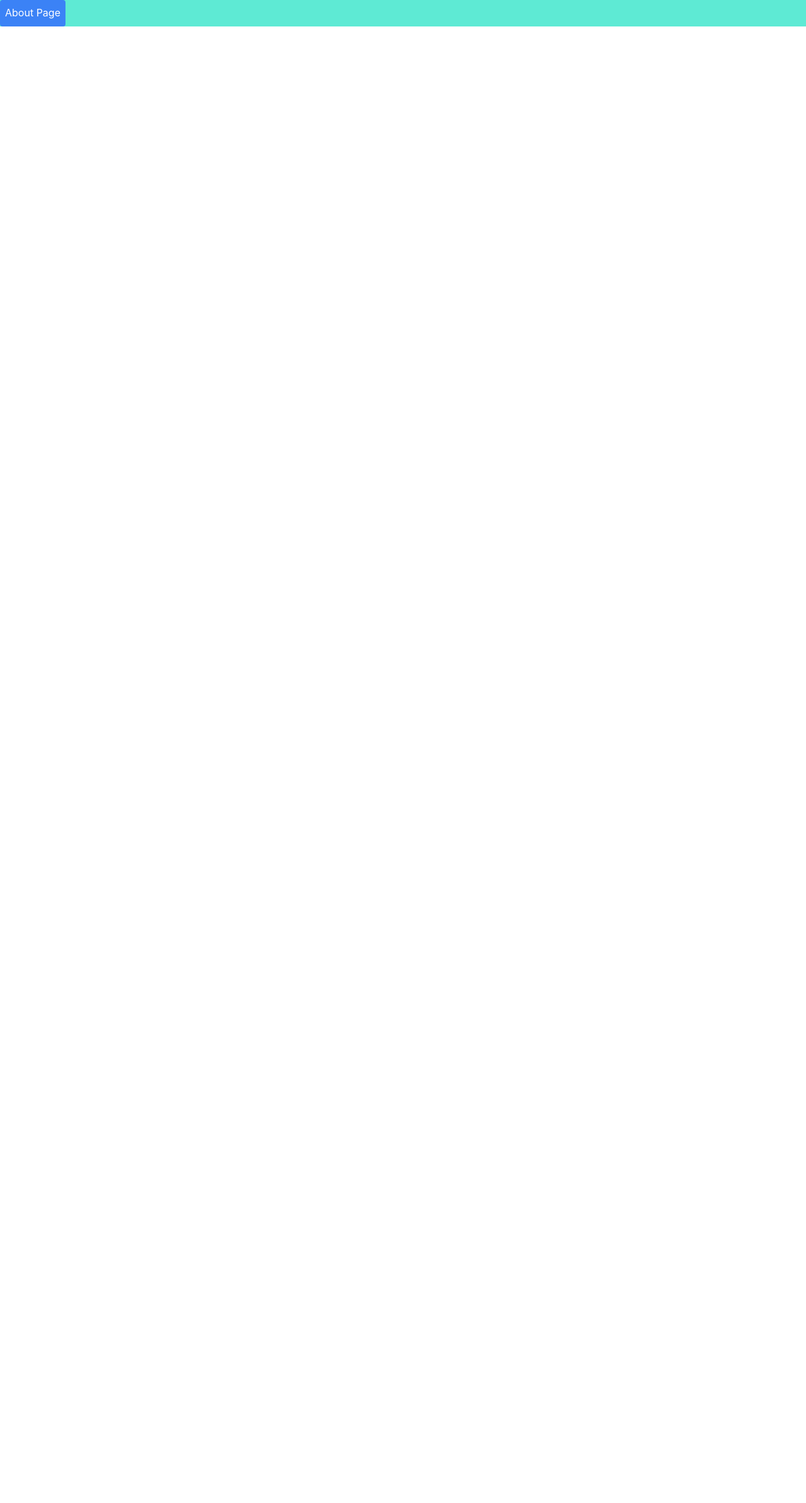
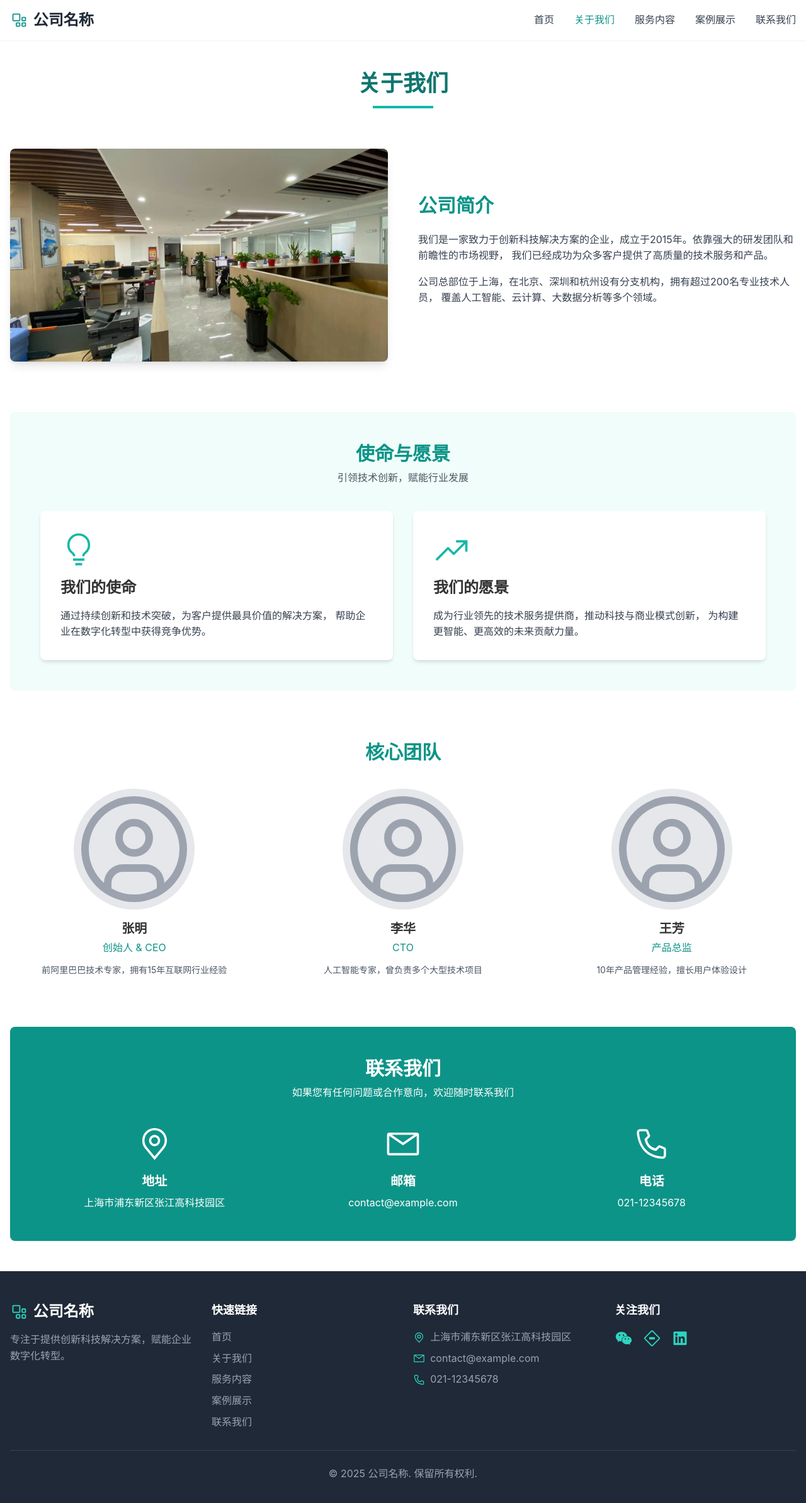
Before and after one commit to yuyanpo/website-nuxt, a Nuxt app: page /about in a window 1280 px wide. Shown: the top 2386 px of the page at 63% size. Before the commit the page ends 800 px from the top, so only its background shows below. Built offline with nearby package versions, Linux system fonts and the light colour scheme.

Commit message:
feat: static html

```diff
--- a/app.vue
+++ b/app.vue
@@ -1,5 +1,7 @@
 <template>
-  <NuxtPage />
+  <NuxtLayout>
+    <NuxtPage />
+  </NuxtLayout>
 </template>
 
 <style>
--- a/components/FooterSection.vue
+++ b/components/FooterSection.vue
@@ -1,67 +1,73 @@
 <template>
-  <footer class="bg-gray-800 text-white">
-    <div class="max-w-7xl mx-auto px-4 sm:px-6 lg:px-8 py-12">
-      <div class="grid grid-cols-1 md:grid-cols-4 gap-8">
+  <footer class="bg-gray-800 text-white py-12">
+    <div class="container mx-auto px-4">
+      <div class="grid grid-cols-4 gap-8">
+        <!-- 公司信息 -->
         <div>
-          <h3 class="text-lg font-bold mb-4">优秀企业</h3>
+          <div class="mb-4">
+            <Logo dark />
+          </div>
           <p class="text-gray-400 mb-4">
-            专注于为企业提供全方位的解决方案，助力企业发展。
+            专注于提供创新科技解决方案，赋能企业数字化转型。
           </p>
-          <div class="flex space-x-4">
-            <a href="#" class="text-gray-400 hover:text-white transition-colors">
-              <span class="i-carbon-logo-wechat text-xl"></span>
+        </div>
+
+        <!-- 快速链接 -->
+        <div>
+          <h3 class="font-bold text-lg mb-4">快速链接</h3>
+          <ul class="space-y-2">
+            <li><NuxtLink to="/" class="text-gray-400 hover:text-teal-400">首页</NuxtLink></li>
+            <li><NuxtLink to="/about" class="text-gray-400 hover:text-teal-400">关于我们</NuxtLink></li>
+            <li><NuxtLink to="/services" class="text-gray-400 hover:text-teal-400">服务内容</NuxtLink></li>
+            <li><NuxtLink to="/cases" class="text-gray-400 hover:text-teal-400">案例展示</NuxtLink></li>
+            <li><NuxtLink to="/contact" class="text-gray-400 hover:text-teal-400">联系我们</NuxtLink></li>
+          </ul>
+        </div>
+
+        <!-- 联系方式 -->
+        <div>
+          <h3 class="font-bold text-lg mb-4">联系我们</h3>
+          <ul class="space-y-2">
+            <li class="flex items-center gap-2">
+              <div class="i-carbon-location text-teal-400"></div>
+              <span class="text-gray-400">上海市浦东新区张江高科技园区</span>
+            </li>
+            <li class="flex items-center gap-2">
+              <div class="i-carbon-email text-teal-400"></div>
+              <span class="text-gray-400">contact@example.com</span>
+            </li>
+            <li class="flex items-center gap-2">
+              <div class="i-carbon-phone text-teal-400"></div>
+              <span class="text-gray-400">021-12345678</span>
+            </li>
+          </ul>
+        </div>
+
+        <!-- 社交媒体 -->
+        <div>
+          <h3 class="font-bold text-lg mb-4">关注我们</h3>
+          <div class="flex gap-4">
+            <a href="#" class="text-teal-400 hover:text-teal-300 text-2xl">
+              <div class="i-carbon-logo-wechat"></div>
             </a>
-            <a href="#" class="text-gray-400 hover:text-white transition-colors">
-              <span class="i-carbon-logo-linkedin text-xl"></span>
+            <a href="#" class="text-teal-400 hover:text-teal-300 text-2xl">
+              <div class="i-carbon-logo-weibo"></div>
             </a>
-            <a href="#" class="text-gray-400 hover:text-white transition-colors">
-              <span class="i-carbon-logo-twitter text-xl"></span>
+            <a href="#" class="text-teal-400 hover:text-teal-300 text-2xl">
+              <div class="i-carbon-logo-linkedin"></div>
             </a>
           </div>
         </div>
-
-        <div>
-          <h3 class="text-lg font-bold mb-4">服务</h3>
-          <ul class="space-y-2">
-            <li><a href="#" class="text-gray-400 hover:text-white transition-colors">数字化转型</a></li>
-            <li><a href="#" class="text-gray-400 hover:text-white transition-colors">市场营销</a></li>
-            <li><a href="#" class="text-gray-400 hover:text-white transition-colors">技术开发</a></li>
-            <li><a href="#" class="text-gray-400 hover:text-white transition-colors">数据分析</a></li>
-          </ul>
-        </div>
-
-        <div>
-          <h3 class="text-lg font-bold mb-4">公司</h3>
-          <ul class="space-y-2">
-            <li><a href="#" class="text-gray-400 hover:text-white transition-colors">关于我们</a></li>
-            <li><a href="#" class="text-gray-400 hover:text-white transition-colors">我们的团队</a></li>
-            <li><a href="#" class="text-gray-400 hover:text-white transition-colors">新闻中心</a></li>
-            <li><a href="#" class="text-gray-400 hover:text-white transition-colors">加入我们</a></li>
-          </ul>
-        </div>
-
-        <div>
-          <h3 class="text-lg font-bold mb-4">联系我们</h3>
-          <ul class="space-y-2 text-gray-400">
-            <li class="flex items-start">
-              <span class="i-carbon-location-filled mr-2 mt-1 flex-shrink-0"></span>
-              <span>北京市朝阳区建国路88号</span>
-            </li>
-            <li class="flex items-start">
-              <span class="i-carbon-phone-filled mr-2 mt-1 flex-shrink-0"></span>
-              <span>+86 10 8888 7777</span>
-            </li>
-            <li class="flex items-start">
-              <span class="i-carbon-email mr-2 mt-1 flex-shrink-0"></span>
-              <span>contact@excellentcompany.com</span>
-            </li>
-          </ul>
-        </div>
       </div>
 
-      <div class="mt-12 pt-8 border-t border-gray-700 text-center text-gray-400">
-        <p>© 2023 优秀企业. 保留所有权利.</p>
+      <!-- 版权信息 -->
+      <div class="border-t border-gray-700 mt-8 pt-6 text-center text-gray-400">
+        <p>© {{ new Date().getFullYear() }} 公司名称. 保留所有权利.</p>
       </div>
     </div>
   </footer>
 </template>
+<script setup>
+// 可以添加组件特有的逻辑
+const currentYear = new Date().getFullYear()
+</script>
--- /dev/null
+++ b/components/Logo.vue
@@ -0,0 +1,20 @@
+<template>
+  <div class="flex items-center gap-2">
+    <div class="i-carbon-application" :class="[dark ? 'text-teal-400' : 'text-teal-600', `text-${size || '2xl'}`]"></div>
+    <span class="font-bold" :class="[dark ? 'text-white' : 'text-gray-800', `text-${size || 'xl'}`]">公司名称</span>
+  </div>
+</template>
+
+<script setup>
+// 组件属性
+defineProps({
+  dark: {
+    type: Boolean,
+    default: false
+  },
+  size: {
+    type: String,
+    default: '2xl'
+  }
+})
+</script>
--- a/components/NavBar.vue
+++ b/components/NavBar.vue
@@ -1,41 +1,24 @@
 <template>
-  <nav class="fixed w-full bg-white/80 backdrop-blur-sm shadow-sm z-50">
-    <div class="max-w-7xl mx-auto px-4 sm:px-6 lg:px-8">
-      <div class="flex justify-between h-16">
-        <div class="flex-shrink-0 flex items-center">
-          <!-- Logo -->
-          <NuxtLink to="/" class="text-2xl font-bold text-blue-600">优秀企业</NuxtLink>
-        </div>
-        <div class="hidden md:flex items-center space-x-8">
-          <NuxtLink to="/" class="text-gray-700 hover:text-blue-600 transition-colors">首页</NuxtLink>
-          <NuxtLink to="/services" class="text-gray-700 hover:text-blue-600 transition-colors">服务</NuxtLink>
-          <NuxtLink to="/about" class="text-gray-700 hover:text-blue-600 transition-colors">关于我们</NuxtLink>
-          <NuxtLink to="/team" class="text-gray-700 hover:text-blue-600 transition-colors">团队</NuxtLink>
-          <NuxtLink to="/contact" class="text-gray-700 hover:text-blue-600 transition-colors">联系我们</NuxtLink>
-        </div>
-        <!-- 移动菜单按钮 -->
-        <div class="md:hidden flex items-center">
-          <button @click="isOpen = !isOpen" class="text-gray-700">
-            <span v-if="!isOpen" class="i-carbon-menu text-2xl"></span>
-            <span v-else class="i-carbon-close text-2xl"></span>
-          </button>
-        </div>
+  <header class="bg-white shadow-sm sticky top-0 z-10">
+    <nav class="container mx-auto px-4 py-4 flex justify-between items-center">
+      <NuxtLink to="/">
+        <Logo />
+      </NuxtLink>
+
+      <!-- 导航链接 -->
+      <div class="flex items-center gap-8">
+        <NuxtLink to="/" class="text-gray-700 hover:text-teal-600 transition-colors">首页</NuxtLink>
+        <NuxtLink to="/about" class="text-gray-700 hover:text-teal-600 transition-colors">关于我们</NuxtLink>
+        <NuxtLink to="/services" class="text-gray-700 hover:text-teal-600 transition-colors">服务内容</NuxtLink>
+        <NuxtLink to="/cases" class="text-gray-700 hover:text-teal-600 transition-colors">案例展示</NuxtLink>
+        <NuxtLink to="/contact" class="text-gray-700 hover:text-teal-600 transition-colors">联系我们</NuxtLink>
       </div>
-    </div>
-
-    <!-- 移动菜单 -->
-    <div v-show="isOpen" class="md:hidden bg-white shadow-lg">
-      <div class="px-2 pt-2 pb-3 space-y-1 sm:px-3">
-        <NuxtLink to="/" class="block px-3 py-2 text-gray-700 hover:bg-blue-50 hover:text-blue-600 rounded-md">首页</NuxtLink>
-        <NuxtLink to="/services" class="block px-3 py-2 text-gray-700 hover:bg-blue-50 hover:text-blue-600 rounded-md">服务</NuxtLink>
-        <NuxtLink to="/about" class="block px-3 py-2 text-gray-700 hover:bg-blue-50 hover:text-blue-600 rounded-md">关于我们</NuxtLink>
-        <NuxtLink to="/team" class="block px-3 py-2 text-gray-700 hover:bg-blue-50 hover:text-blue-600 rounded-md">团队</NuxtLink>
-        <NuxtLink to="/contact" class="block px-3 py-2 text-gray-700 hover:bg-blue-50 hover:text-blue-600 rounded-md">联系我们</NuxtLink>
-      </div>
-    </div>
-  </nav>
+    </nav>
+  </header>
 </template>
 
-<script setup>
-const isOpen = ref(false);
-</script>
+<style scoped>
+.router-link-active {
+  --at-apply: text-teal-600 font-medium;
+}
+</style>
--- /dev/null
+++ b/layouts/default.vue
@@ -0,0 +1,24 @@
+<template>
+  <div class="min-h-screen flex flex-col">
+    <!-- 导航栏组件 -->
+    <NavBar />
+
+    <!-- 主要内容 -->
+    <main class="flex-grow">
+      <slot />
+    </main>
+
+    <!-- 页脚组件 -->
+    <FooterSection />
+  </div>
+</template>
+
+<script setup>
+// 不需要任何额外的逻辑，因为所有功能都由组件实现
+</script>
+
+<style scoped>
+.router-link-active {
+  --at-apply: text-teal-600 font-medium;
+}
+</style>
--- a/package.json
+++ b/package.json
@@ -9,10 +9,9 @@
     "preview": "nuxt preview",
     "postinstall": "nuxt prepare"
   },
-  "dependencies": {
-  },
   "packageManager": "pnpm@9.11.0+sha512.0a203ffaed5a3f63242cd064c8fb5892366c103e328079318f78062f24ea8c9d50bc6a47aa3567cabefd824d170e78fa2745ed1f16b132e16436146b7688f19b",
   "devDependencies": {
+    "@iconify-json/carbon": "^1.2.8",
     "@unocss/nuxt": "^66.1.0-beta.3",
     "nuxt": "^3.15.4",
     "typescript": "^5.8.2",
--- a/pages/about.vue
+++ b/pages/about.vue
@@ -1,5 +1,137 @@
 <template>
-    <div class="bg-teal-300">
-        <span class="btn">About Page</span>
+  <div class="about-page container mx-auto px-4 py-12">
+    <!-- 页面标题 -->
+    <div class="text-center mb-16">
+      <h1 class="text-4xl font-bold text-teal-700 mb-4">关于我们</h1>
+      <div class="w-24 h-1 bg-teal-500 mx-auto"></div>
     </div>
+
+    <!-- 公司简介 -->
+    <section class="mb-20">
+      <div class="flex items-center gap-12">
+        <div class="w-1/2">
+          <img src="/images/company.webp" alt="公司办公环境" class="rounded-lg shadow-lg w-full h-auto" />
+        </div>
+        <div class="w-1/2">
+          <h2 class="text-3xl font-bold text-teal-600 mb-6">公司简介</h2>
+          <p class="text-gray-700 mb-4">
+            我们是一家致力于创新科技解决方案的企业，成立于2015年。依靠强大的研发团队和前瞻性的市场视野，
+            我们已经成功为众多客户提供了高质量的技术服务和产品。
+          </p>
+          <p class="text-gray-700 mb-4">
+            公司总部位于上海，在北京、深圳和杭州设有分支机构，拥有超过200名专业技术人员，
+            覆盖人工智能、云计算、大数据分析等多个领域。
+          </p>
+        </div>
+      </div>
+    </section>
+
+    <!-- 我们的使命与愿景 -->
+    <section class="bg-teal-50 p-12 rounded-lg mb-20">
+      <div class="text-center mb-10">
+        <h2 class="text-3xl font-bold text-teal-600 mb-2">使命与愿景</h2>
+        <p class="text-gray-600">引领技术创新，赋能行业发展</p>
+      </div>
+      <div class="grid grid-cols-2 gap-8">
+        <div class="bg-white p-8 rounded-lg shadow-md">
+          <div class="text-teal-500 text-5xl mb-4 i-carbon-idea"></div>
+          <h3 class="text-2xl font-bold mb-4">我们的使命</h3>
+          <p class="text-gray-700">
+            通过持续创新和技术突破，为客户提供最具价值的解决方案，
+            帮助企业在数字化转型中获得竞争优势。
+          </p>
+        </div>
+        <div class="bg-white p-8 rounded-lg shadow-md">
+          <div class="text-teal-500 text-5xl mb-4 i-carbon-growth"></div>
+          <h3 class="text-2xl font-bold mb-4">我们的愿景</h3>
+          <p class="text-gray-700">
+            成为行业领先的技术服务提供商，推动科技与商业模式创新，
+            为构建更智能、更高效的未来贡献力量。
+          </p>
+        </div>
+      </div>
+    </section>
+
+    <!-- 核心团队 -->
+    <section class="mb-20">
+      <h2 class="text-3xl font-bold text-teal-600 mb-10 text-center">核心团队</h2>
+      <div class="grid grid-cols-3 gap-8">
+        <div class="team-member text-center">
+          <div class="w-48 h-48 rounded-full bg-gray-200 mx-auto mb-4 overflow-hidden">
+            <div class="i-carbon-user-avatar text-7xl text-gray-400 w-full h-full flex items-center justify-center"></div>
+          </div>
+          <h3 class="text-xl font-bold mb-1">张明</h3>
+          <p class="text-teal-600 mb-3">创始人 & CEO</p>
+          <p class="text-gray-600 text-sm">
+            前阿里巴巴技术专家，拥有15年互联网行业经验
+          </p>
+        </div>
+        <div class="team-member text-center">
+          <div class="w-48 h-48 rounded-full bg-gray-200 mx-auto mb-4 overflow-hidden">
+            <div class="i-carbon-user-avatar text-7xl text-gray-400 w-full h-full flex items-center justify-center"></div>
+          </div>
+          <h3 class="text-xl font-bold mb-1">李华</h3>
+          <p class="text-teal-600 mb-3">CTO</p>
+          <p class="text-gray-600 text-sm">
+            人工智能专家，曾负责多个大型技术项目
+          </p>
+        </div>
+        <div class="team-member text-center">
+          <div class="w-48 h-48 rounded-full bg-gray-200 mx-auto mb-4 overflow-hidden">
+            <div class="i-carbon-user-avatar text-7xl text-gray-400 w-full h-full flex items-center justify-center"></div>
+          </div>
+          <h3 class="text-xl font-bold mb-1">王芳</h3>
+          <p class="text-teal-600 mb-3">产品总监</p>
+          <p class="text-gray-600 text-sm">
+            10年产品管理经验，擅长用户体验设计
+          </p>
+        </div>
+      </div>
+    </section>
+
+    <!-- 联系我们 -->
+    <section class="bg-teal-600 text-white p-12 rounded-lg">
+      <div class="text-center mb-10">
+        <h2 class="text-3xl font-bold mb-2">联系我们</h2>
+        <p>如果您有任何问题或合作意向，欢迎随时联系我们</p>
+      </div>
+      <div class="grid grid-cols-3 gap-8 text-center">
+        <div>
+          <div class="text-5xl mb-4 i-carbon-location mx-auto"></div>
+          <h3 class="text-xl font-bold mb-2">地址</h3>
+          <p>上海市浦东新区张江高科技园区</p>
+        </div>
+        <div>
+          <div class="text-5xl mb-4 i-carbon-email mx-auto"></div>
+          <h3 class="text-xl font-bold mb-2">邮箱</h3>
+          <p>contact@example.com</p>
+        </div>
+        <div>
+          <div class="text-5xl mb-4 i-carbon-phone mx-auto"></div>
+          <h3 class="text-xl font-bold mb-2">电话</h3>
+          <p>021-12345678</p>
+        </div>
+      </div>
+    </section>
+  </div>
 </template>
+
+<script setup>
+// 页面元信息
+useHead({
+  title: '关于我们 - 公司名称',
+  meta: [
+    { name: 'description', content: '了解我们公司的历史、使命、团队和愿景' }
+  ]
+})
+</script>
+
+<style scoped>
+.team-member {
+  transition: transform 0.3s ease;
+}
+
+.team-member:hover {
+  transform: translateY(-10px);
+}
+</style>
--- a/pages/index.vue
+++ b/pages/index.vue
@@ -1,8 +1,5 @@
 <template>
   <div>
-    <!-- 导航栏 -->
-    <NavBar />
-
     <!-- 英雄区域 -->
     <HeroSection />
 
@@ -17,9 +14,6 @@
 
     <!-- 联系我们 -->
     <ContactSection />
-
-    <!-- 页脚 -->
-    <FooterSection />
   </div>
 </template>
 
```
Also changed, not shown: assets/css/transitions.css (added, +21 -0 lines), nuxt.config.ts (+12 -8 lines), uno.config.ts (+2 -6 lines), pages/cases.vue (renamed from pages/team.vue), public/images/company.webp (added), 1 other file (tests, documents, lock files or other folders).
